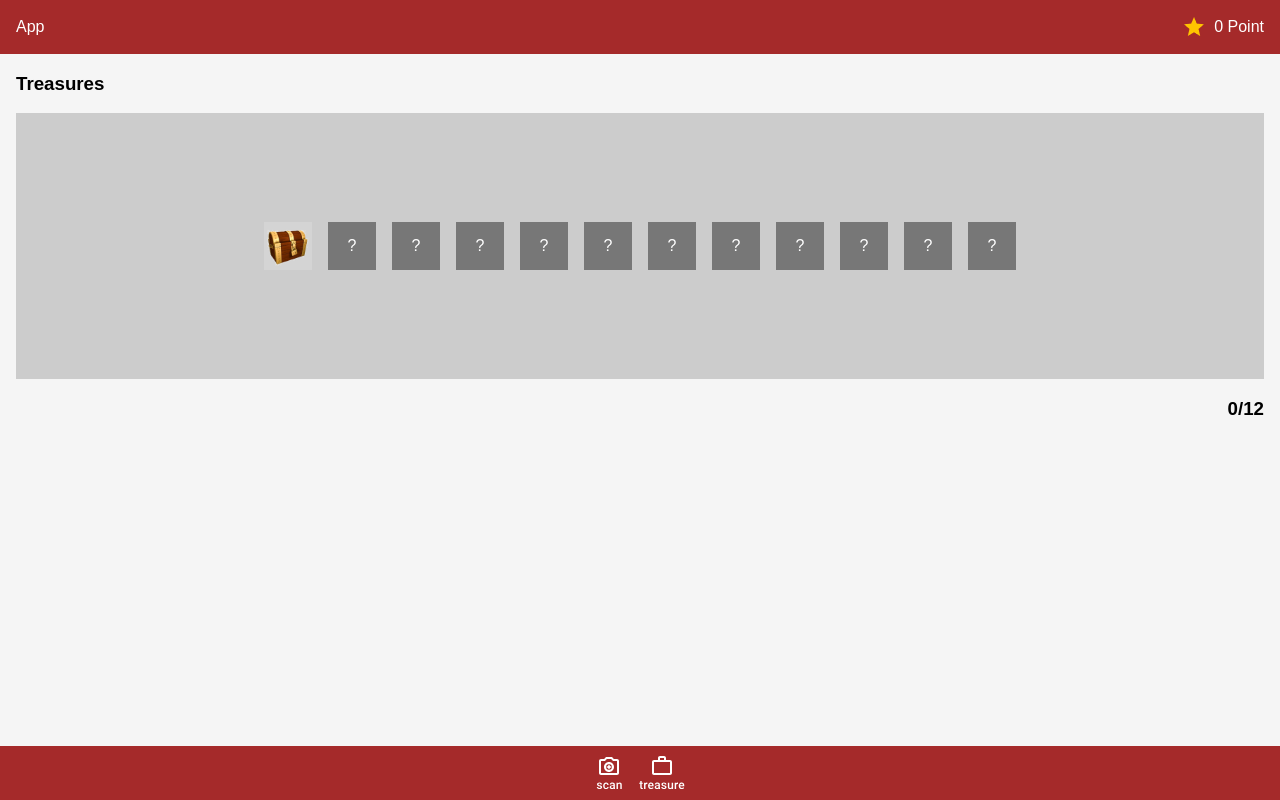
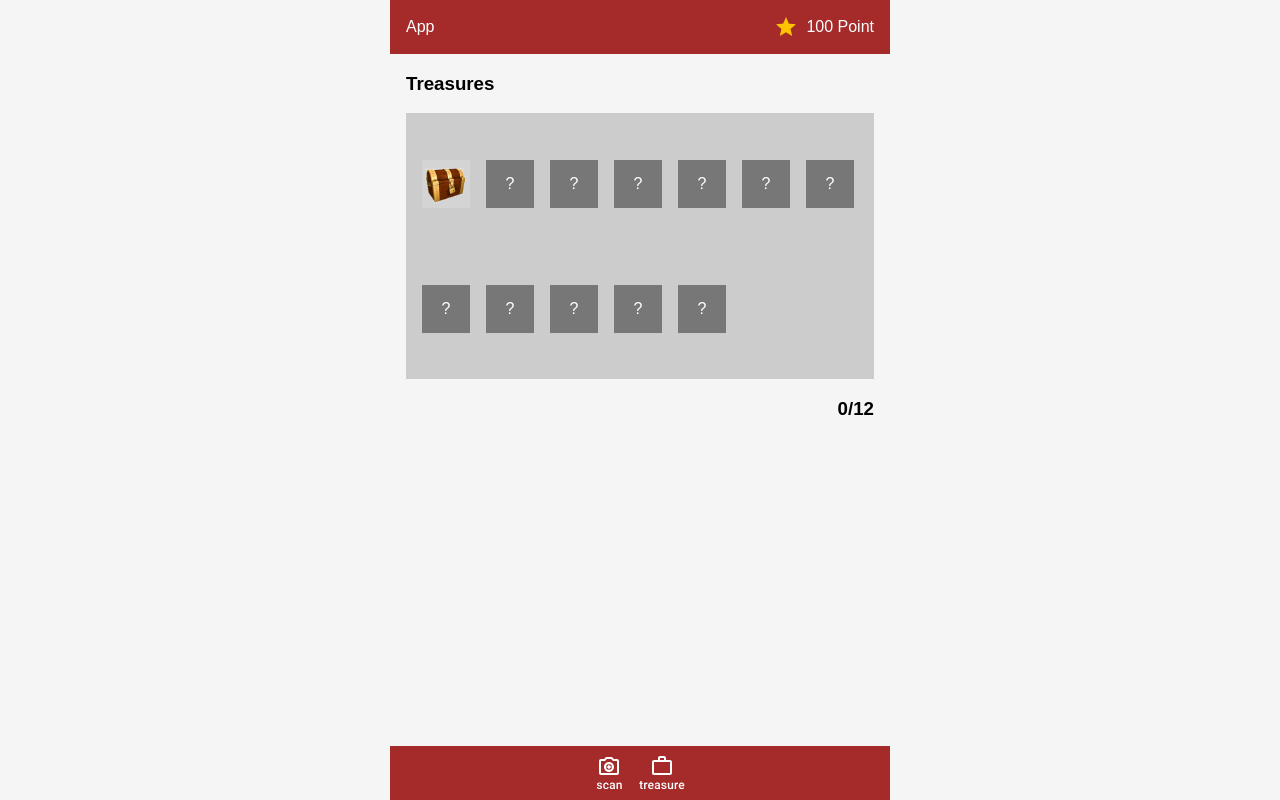
Before and after one commit to ssentinull/learn-ar-backend, a plain HTML site: page index.html in a window 1280 px wide. Drawn offline with Linux system fonts and the light colour scheme; files whose address does not match are found by name.

Commit message:
style: max width to 500px

```diff
--- a/index.html
+++ b/index.html
@@ -11,6 +11,11 @@
   <script src="/js/aframe.min.js"></script> -->
 
   <style>
+    body {
+      max-width: 500px;
+      margin: auto;
+    }
+
     .top-bar {
       width: 100%;
       height: 54px;
@@ -30,6 +35,8 @@
       right: 0;
       left: 0;
       width: 100%;
+      max-width: 500px;
+      margin: auto;
       height: 54px;
       box-sizing: border-box;
       background: brown;
@@ -55,7 +62,7 @@
       display: flex;
       margin: 16px;
       flex-wrap: wrap;
-      justify-content: center;
+      justify-content: flex-start;
       align-items: center;
     }
 
@@ -78,12 +85,12 @@
   </style>
 </head>
 
-<body style="font-family:Arial, Helvetica, sans-serif; background-color: #f5f5f5; margin: 0px;">
+<body style="font-family:Arial, Helvetica, sans-serif; background-color: #f5f5f5;">
   <div class="top-bar">
     <span>App</span>
     <div style="display: flex; align-items: center;">
       <img src="icons/baseline-star-24px.png" alt="" srcset="">
-      <span style="margin-left: 8px;">0 Point</span>
+      <span style="margin-left: 8px;">100 Point</span>
     </div>
   </div>
 
```
